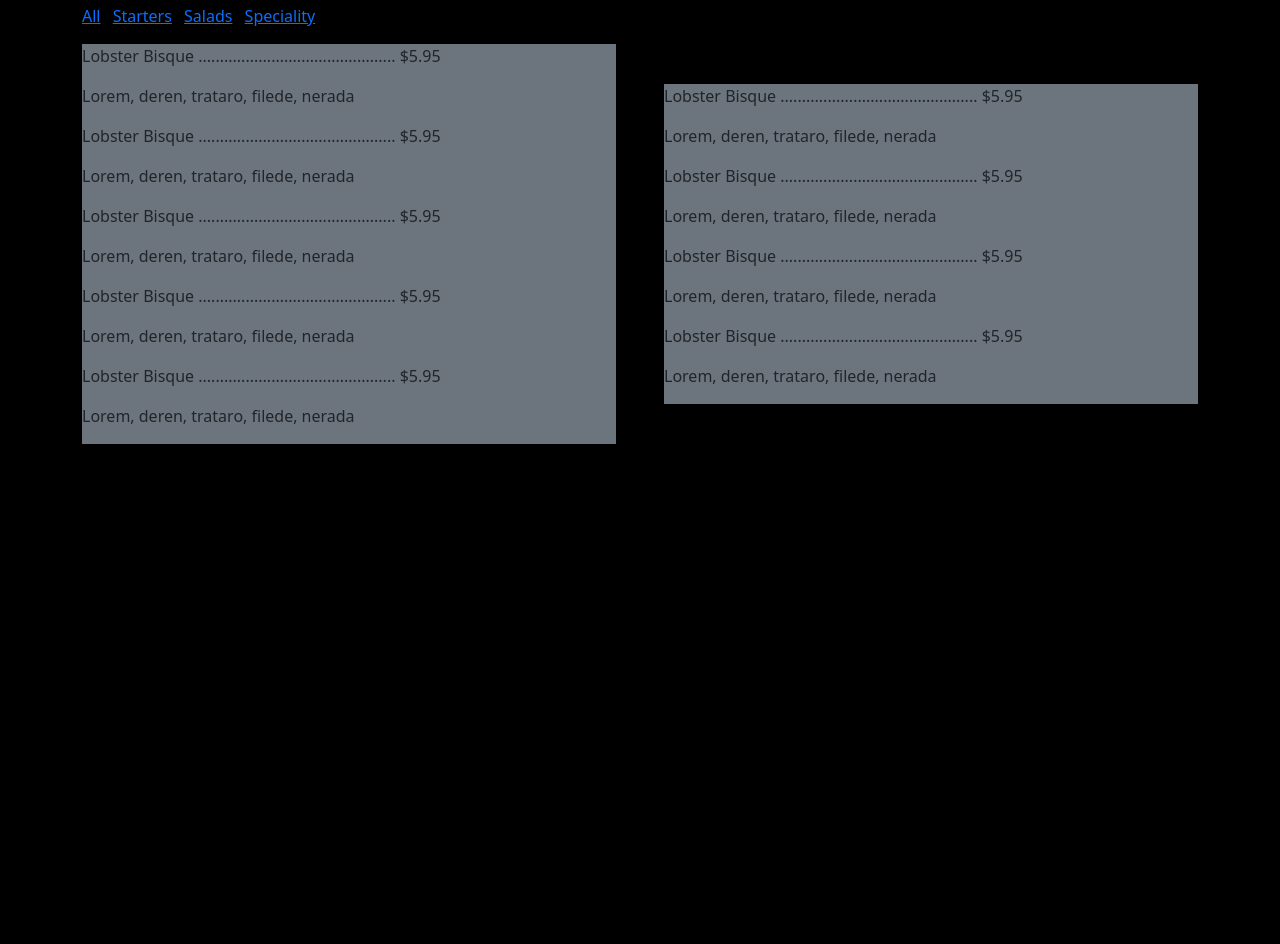
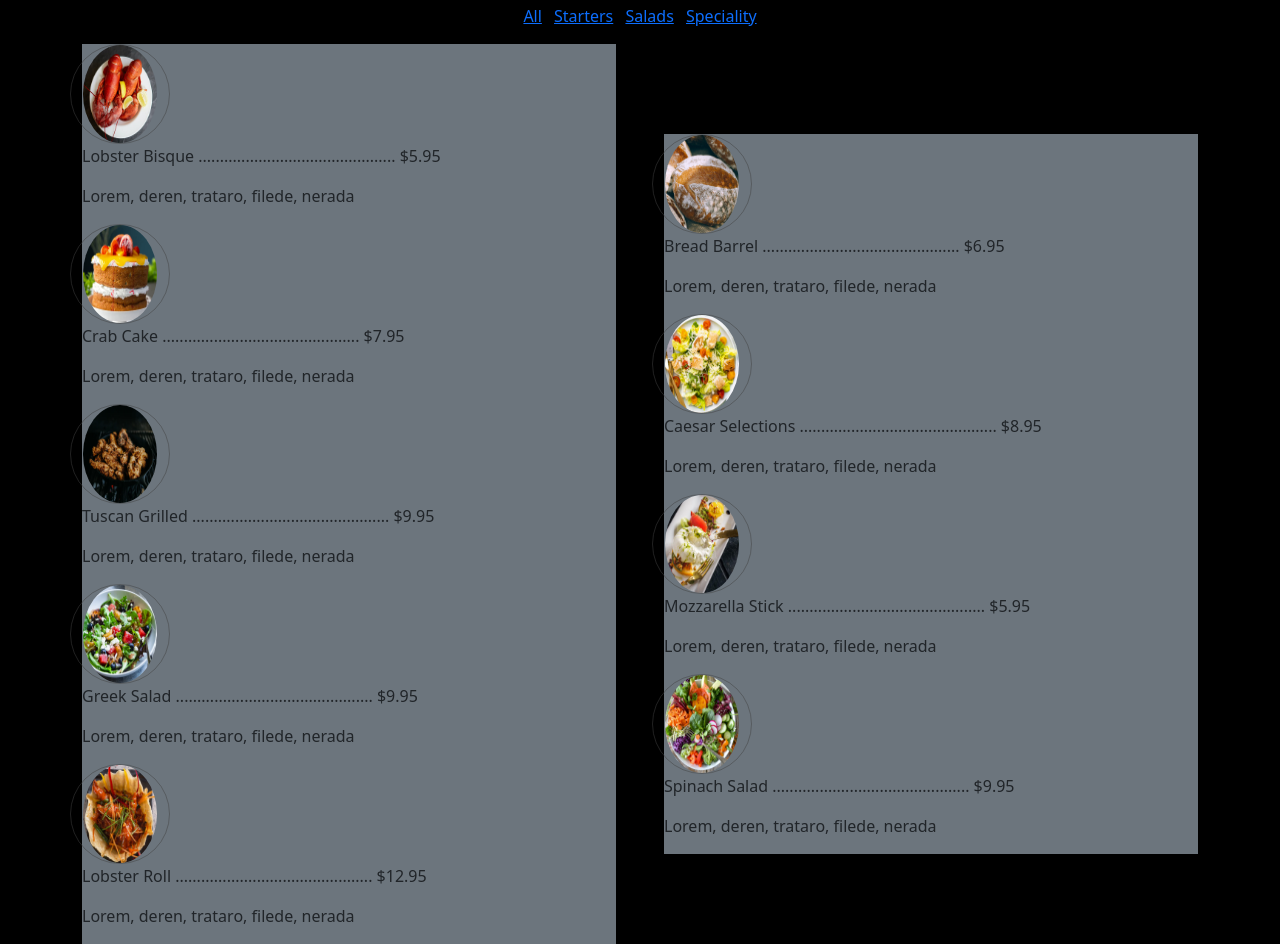
Before and after one commit to aissahoney/CbienBon, a website: page index.html in a window 1280 px wide. Shown: the part 1880-2824 px from the top of the page. Before the commit the page ends 2324 px from the top, so only its background shows below. Drawn offline with nearby package versions, Linux system fonts and the light colour scheme.

Commit message:
ajout img,trie sections

```diff
--- a/index.html
+++ b/index.html
@@ -52,6 +52,7 @@
         </div>
     </nav>
 <!-- __________________________________________________________________________________ -->
+     <!-- BANNIERE -->
     <section class="section1 d-flex pb-5">
         <div class="textSection1 text-left">
             <h1>WELCOME TO <span> CBIENBON</span></h1>
@@ -66,6 +67,7 @@
         </div>
     </section>
 <!-- ________________________________________________________________________________-->
+<!-- ABOUT -->
 
     <section class="section2 container-fluid d-flex flex-row justify-content-center align-items-center p-5">
         <div class="container d-flex flex-row justify-content-center align-items-center p-5 gap-5">
@@ -90,6 +92,7 @@
 </div>
     </section>
 <!-- ____________________________________________________________________________________ -->
+<!-- WHY US -->
 
 <section class=" section3 container-fluid bg-dark w-100 p-5">
 
@@ -115,80 +118,95 @@
         </div>
 </div>
 </section>
+<!-- ____________________________________________________________________________________ -->
+<!--MENU-->
 <section class="section4">
     <div>
         <h6 class="text-light">Menu</h6>
         <h2 class="text-warning">Check Our Tasty Menu </h2>
     </div>
+    <div class="menu">
         <div>
-<div class="container d-flexd align-items-center  ">
             <ul class="list-inline">
                 <li class="list-inline-item">
                     <a href="">
                         All
-        </a></li>
+                    </a>
+                </li>
                 <li class="list-inline-item">
                     <a href="">
                         Starters
-        </a></li>
+                    </a>
+                </li>
                 <li class="list-inline-item">
                     <a href="">
                         Salads
-        </a></li>
+                    </a>
+                </li>
                 <li class="list-inline-item">
                     <a href="">
                         Speciality
-        </a></li>
+                    </a>
+                </li>
             </ul>
         </div>
         <div class="container d-flex flex-row justify-content-center align-items-center gap-5">
             <div class="col bg-secondary">
                 <div class="row">
-            <img src="" alt="">
+                    <img src="./public/img/menu/lobster-bisque.jpg" alt="">
                     <p>Lobster Bisque .............................................. $5.95</p>
                     <p>Lorem, deren, trataro, filede, nerada</p>
                 </div>
                 <div class="row">
-            <img src="" alt="">
-            <p>Lobster Bisque .............................................. $5.95</p>
+                    <img src="./public/img/menu/cake.jpg" alt="">
+                    <p>Crab Cake .............................................. $7.95</p>
                     <p>Lorem, deren, trataro, filede, nerada</p>
                 </div>
                 <div class="row">
-            <p>Lobster Bisque .............................................. $5.95</p>
+                    <img src="./public/img/menu/tuscan-grilled.jpg" alt="">
+                    <p>Tuscan Grilled .............................................. $9.95</p>
                     <p>Lorem, deren, trataro, filede, nerada</p>
                 </div>
                 <div class="row">
-            <p>Lobster Bisque .............................................. $5.95</p>
+                    <img src="./public/img/menu/greek-salad.jpg" alt="">
+                    <p>Greek Salad .............................................. $9.95</p>
                     <p>Lorem, deren, trataro, filede, nerada</p>
                 </div>
                 <div class="row">
-            <p>Lobster Bisque .............................................. $5.95</p>
+                    <img src="./public/img/menu/lobster-roll.jpg" alt="">
+                    <p>Lobster Roll .............................................. $12.95</p>
                     <p>Lorem, deren, trataro, filede, nerada</p>
                 </div>
             </div>
             <div class="col bg-secondary">
                 <div class="row">
-            <p>Lobster Bisque .............................................. $5.95</p>
+                    <img src="./public/img/menu/bread-barrel.jpg" alt="">
+                    <p>Bread Barrel .............................................. $6.95</p>
                     <p>Lorem, deren, trataro, filede, nerada</p>
                 </div>
                 <div class="row">
-            <p>Lobster Bisque .............................................. $5.95</p>
+                    <img src="./public/img/menu/caesar.jpg" alt="">
+                    <p>Caesar Selections .............................................. $8.95</p>
                     <p>Lorem, deren, trataro, filede, nerada</p>
                 </div>
                 <div class="row">
-            <p>Lobster Bisque .............................................. $5.95</p>
+                    <img src="./public/img/menu/mozzarella.jpg" alt="">
+                    <p>Mozzarella Stick .............................................. $5.95</p>
                     <p>Lorem, deren, trataro, filede, nerada</p>
                 </div>
                 <div class="row">
-            <p>Lobster Bisque .............................................. $5.95</p>
+                    <img src="./public/img/menu/spinach-salad.jpg" alt="">
+                    <p>Spinach Salad .............................................. $9.95</p>
                     <p>Lorem, deren, trataro, filede, nerada</p>
                 </div>
             </div>
         </div>
-
     </div>
 </section>
-
+<!-- ____________________________________________________________________________________ -->
+<!-- EVENT -->
+<!-- ____________________________________________________________________________________ -->
+<!-- RESERVATION-->
 
 
     <script src="./node_modules/bootstrap/dist/js/bootstrap.bundle.js"></script>
--- a/src/sass/modules/_section4.sass
+++ b/src/sass/modules/_section4.sass
@@ -0,0 +1,11 @@
+.section4
+    img
+        height: 100px
+        width: 100px
+        border-radius: 50%
+        border: 1px solid rgba(67, 66, 66, 0.5)
+    .menu
+        display: flex
+        justify-content: center
+        align-items: center
+        flex-direction: column
```
Also changed, not shown: public/css/app.css, public/img/menu/bread-barrel.jpg (added), public/img/menu/caesar.jpg (added), public/img/menu/cake.jpg (added), public/img/menu/greek-salad.jpg (added), public/img/menu/lobster-bisque.jpg (added), public/img/menu/lobster-roll.jpg (added), public/img/menu/mozzarella.jpg (added), public/img/menu/spinach-salad.jpg (added), public/img/menu/tuscan-grilled.jpg (added), 1 other file. Lines whose indentation alone changed are shown as unchanged.
